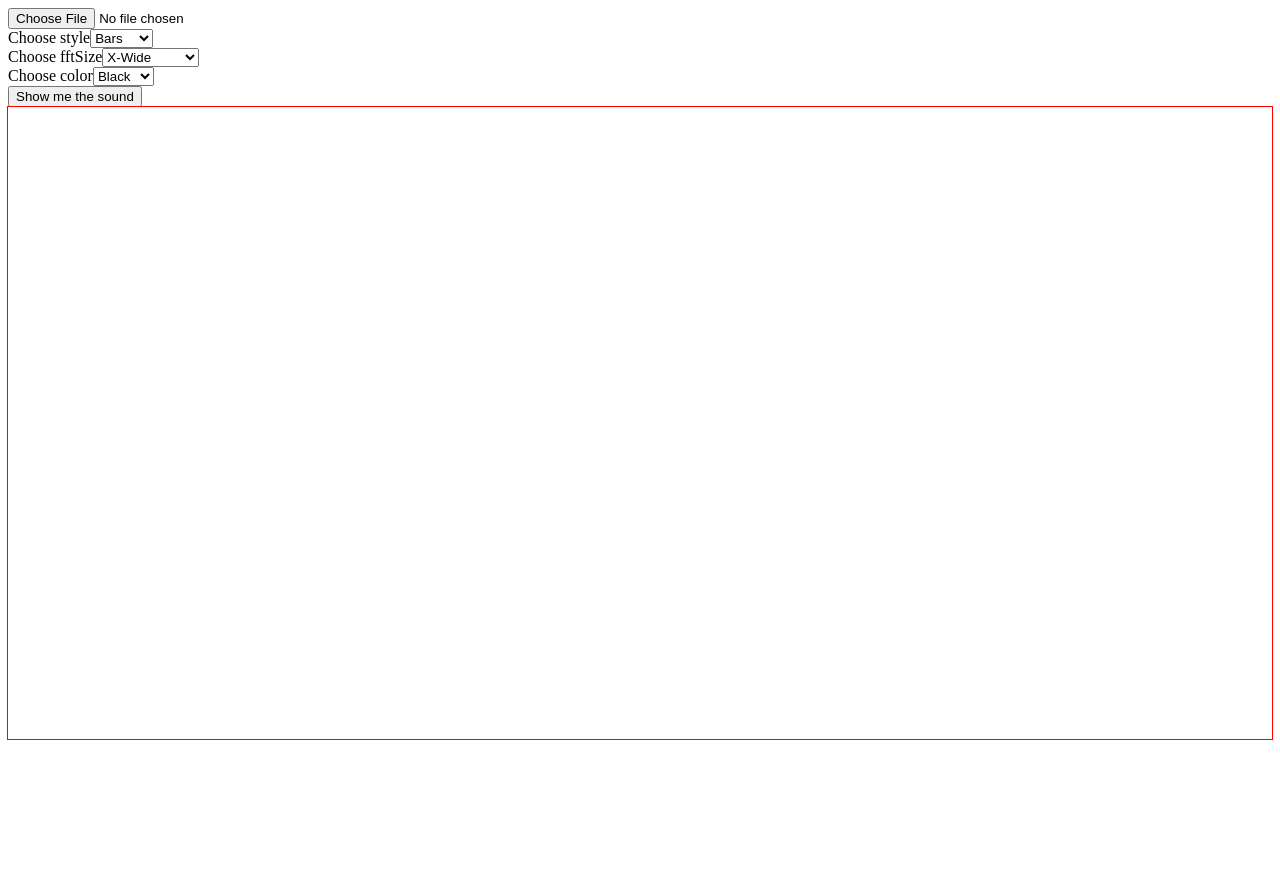
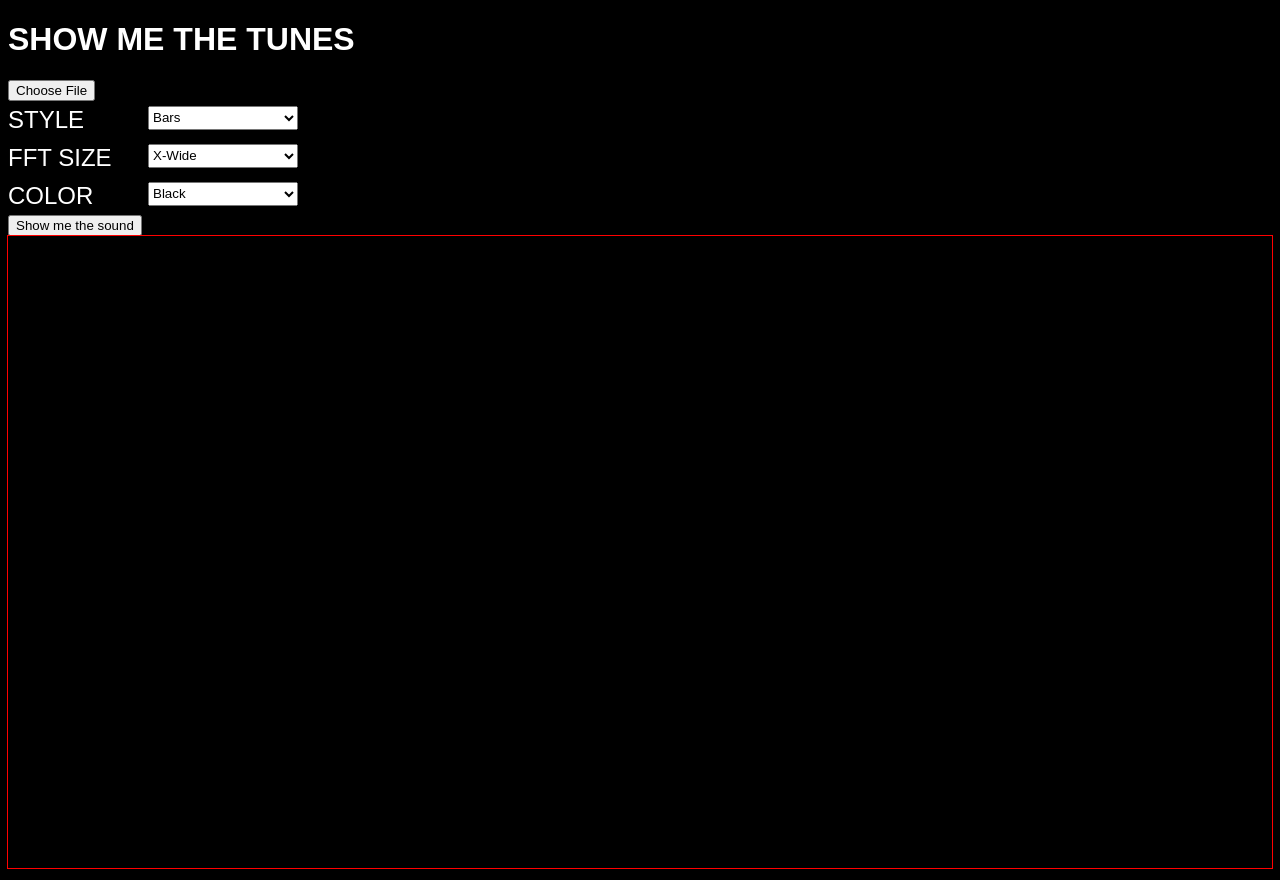
Before and after one commit to JesseKovash/MVP-AudioVisualizer, a React (Create React App) app in the folder audio-visualizer/: page / in a window 1280 px wide. Before the commit the page ends 800 px from the top, so only its background shows below. Built offline with nearby package versions, Linux system fonts and the light colour scheme.

Commit message:
basic styling to select lists

```diff
--- a/audio-visualizer/public/styles.css
+++ b/audio-visualizer/public/styles.css
@@ -1,5 +1,25 @@
 body{
+ background-color: black;
+ font-family: sans-serif;
+}
 
+h1 {
+  color: white;
+}
+
+.buttons-container, .width, .color, .file-container {
+  color: white;
+  font-size: 1.5rem;
+  position: relative;
+  padding: 5px 0;
+}
+
+.type-select-list, .fft-select-list, .color-select-list, .file-options {
+  position: absolute;
+  color: black;
+  left: 140px;
+  height: 1.5rem;
+  width: 150px;
 }
 
 .file-container{
--- a/audio-visualizer/src/components/App.jsx
+++ b/audio-visualizer/src/components/App.jsx
@@ -40,31 +40,44 @@ function App() {
     audioFiles.forEach((oneFile, index) => {
       fileContainer.push(<option value={index} key={index}>{oneFile[0]}</option>);
     })
-    fileOptions = <select id="file-options">{fileContainer}</select>
+    fileOptions =
+    <div className="file-container">
+      MY FILES
+      <select className="file-options">{fileContainer}</select>
+
+      </div>
   }
 
   return (
     <div className="App">
+      <h1>SHOW ME THE TUNES</h1>
       <div className="file-options-container">
-        <div className="file-container">
+        <div className="file-upload-container">
           <input
             type='file'
             accept="audio/*"
             onChange={(e) => { updateAudioFiles(e) }}
           ></input>
-          {fileOptions}
+
         </div>
         <div className="options-container">
+            {fileOptions}
           <div className="buttons-container">
-            Choose style
-            <select onChange={(e) => { changeVisualType(e) }}>
+            STYLE
+            <select
+              className="type-select-list"
+              onChange={(e) => changeVisualType(e)}
+            >
               <option value="bars">Bars</option>
               <option value="circles">Circles</option>
             </select>
           </div>
           <div className="width">
-            Choose fftSize
-            <select onChange={(e) => { changeFFT(e) }}>
+            FFT SIZE
+            <select
+              className="fft-select-list"
+              onChange={(e) => { changeFFT(e) }}
+            >
               <option value="64">X-Wide</option>
               <option value="128">Wide</option>
               <option value="256">-Less Wide</option>
@@ -75,10 +88,10 @@ function App() {
             </select>
           </div>
           <div className="color">
-            Choose color
+            COLOR
             <select
-              name="colorSelectList"
-              className="colorSelect"
+              name="colorSelect"
+              className="color-select-list"
               onChange={(e) => { changeColor(e) }}
             >
               <option value="black">Black</option>
```
Also changed, not shown: audio-visualizer/src/components/canvas.jsx (+2 -7 lines).
